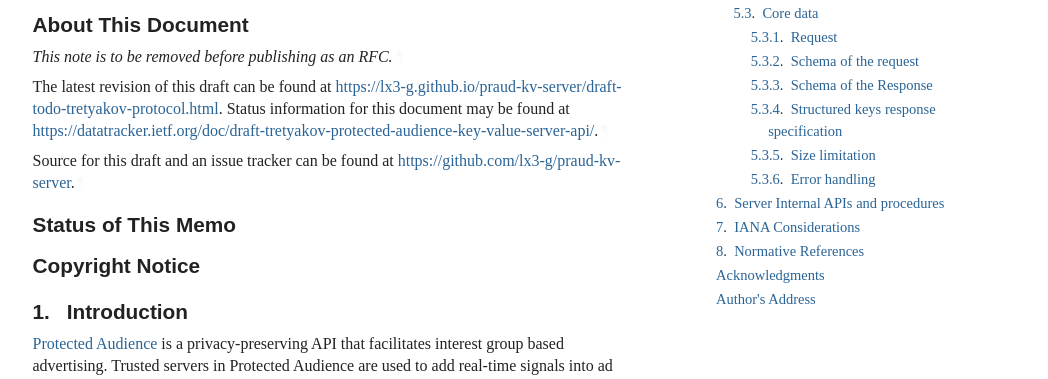
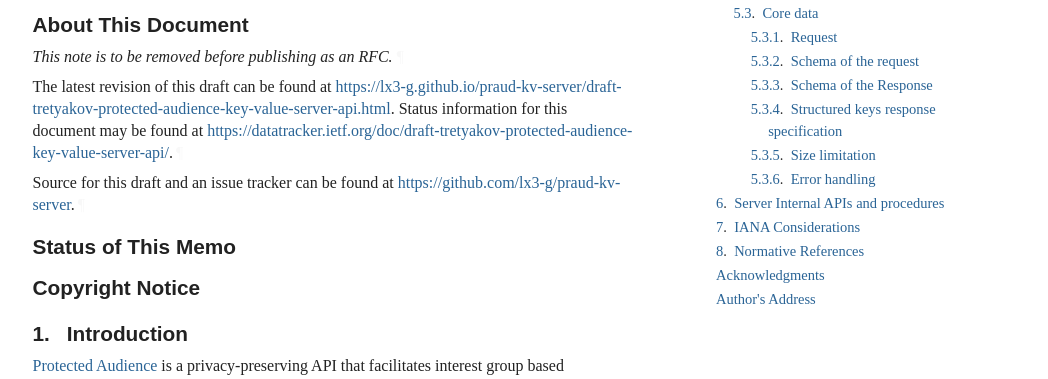
Before and after one commit to lx3-g/praud-kv-server, a plain HTML site: page draft-tretyakov-protected-audience-key-value-server-api.html in a window 1280 px wide. Shown: the part 418-797 px from the top of the page, without its empty margins (92-1140 px from the left). Drawn offline with Linux system fonts and the light colour scheme; a web font is replaced by a local one.

Commit message:
Script updating gh-pages from 95113e5. [ci skip]

```diff
--- a/draft-tretyakov-protected-audience-key-value-server-api.html
+++ b/draft-tretyakov-protected-audience-key-value-server-api.html
@@ -1068,7 +1068,7 @@ svg :is([fill="white"], [fill^="#fff"]) {
       </h2>
 <p id="section-note.1-1">This note is to be removed before publishing as an RFC.<a href="#section-note.1-1" class="pilcrow">¶</a></p>
 <p id="section-note.1-2">
-        The latest revision of this draft can be found at <span><a href="https://lx3-g.github.io/praud-kv-server/draft-todo-tretyakov-protocol.html">https://lx3-g.github.io/praud-kv-server/draft-todo-tretyakov-protocol.html</a></span>.
+        The latest revision of this draft can be found at <span><a href="https://lx3-g.github.io/praud-kv-server/draft-tretyakov-protected-audience-key-value-server-api.html">https://lx3-g.github.io/praud-kv-server/draft-tretyakov-protected-audience-key-value-server-api.html</a></span>.
         Status information for this document may be found at <span><a href="https://datatracker.ietf.org/doc/draft-tretyakov-protected-audience-key-value-server-api/">https://datatracker.ietf.org/doc/draft-tretyakov-protected-audience-key-value-server-api/</a></span>.<a href="#section-note.1-2" class="pilcrow">¶</a></p>
 <p id="section-note.1-3">Source for this draft and an issue tracker can be found at
         <span><a href="https://github.com/lx3-g/praud-kv-server">https://github.com/lx3-g/praud-kv-server</a></span>.<a href="#section-note.1-3" class="pilcrow">¶</a></p>
```
Also changed, not shown: draft-tretyakov-protected-audience-key-value-server-api.txt.
